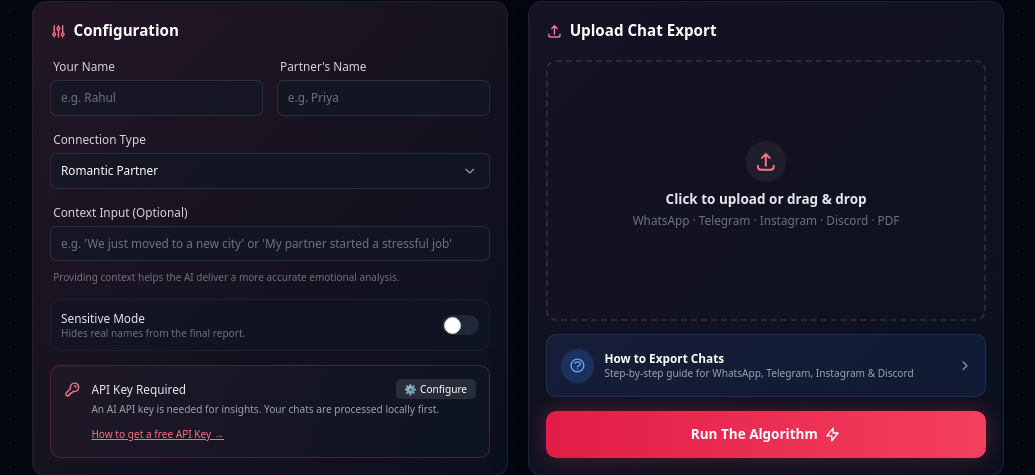
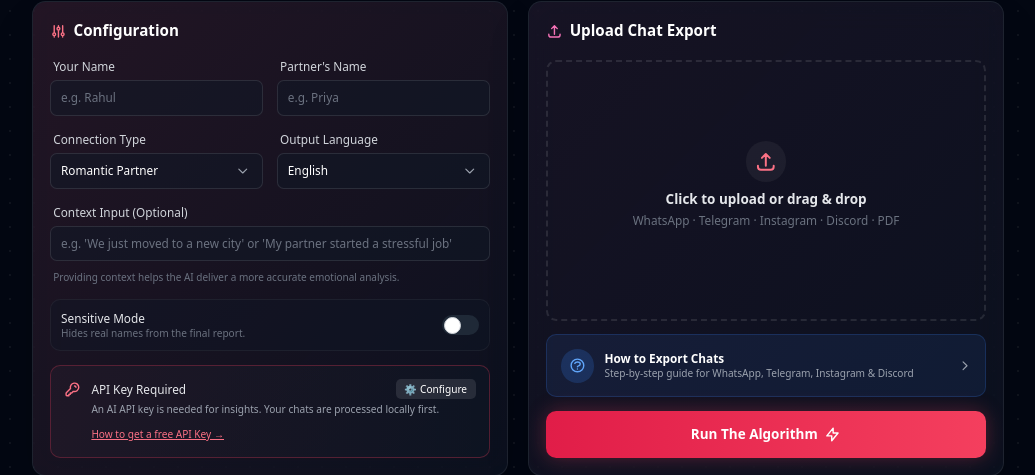
Before and after one commit to rixabhh/TheAlgorithm, a Flask app: page / in a window 1280 px wide. Shown: the part 265-740 px from the top of the page, without its empty margins (122-1157 px from the left). Run offline with Flask 3, Linux system fonts and the light colour scheme; some libraries are stand-ins or nearby versions.

Commit message:
feat: Implemented Hinglish language selection for insights.

````diff
--- a/app.py
+++ b/app.py
@@ -56,6 +56,7 @@ def process_chat():
     my_name = request.form.get('my_name', '').strip()
     partner_name = request.form.get('partner_name', '').strip()
     connection_type = request.form.get('connection_type', 'romantic').strip()
+    output_language = request.form.get('output_language', 'english').strip()
     user_context = request.form.get('user_context', '').strip()
     api_key = request.form.get('api_key', '').strip()
     hf_url = request.form.get('hf_url', '').strip()
@@ -98,7 +99,7 @@ def process_chat():
             return jsonify({'error': 'Not enough data to form weekly statistics.'}), 400
 
         # 4. LLM Generation - Pass the entire analytics payload, not just weekly stats
-        report = generate_report(provider, api_key, analytics_result, my_name, partner_name, connection_type, user_context)
+        report = generate_report(provider, api_key, analytics_result, my_name, partner_name, connection_type, user_context, output_language)
 
         # 5. Store in Global Data Store (Session cookies are limited to 4KB)
         import uuid
--- a/core/llm_service.py
+++ b/core/llm_service.py
@@ -22,7 +22,8 @@ CRITICAL TONE & VOCABULARY GUIDELINES:
 3. NEVER use phrases like "The data shows", "According to the metrics", or "The analytics indicate". Instead use phrasing like "I noticed...", "It feels like...", or "There's a beautiful pattern where...".
 4. Speak directly to '{user}' using "you", "your connection", etc. Make it deeply personal and conversational, like you're sitting with them over coffee.
 5. KEEP EXPLANATIONS SIMPLE and HUMAN. Avoid overly poetic, complicated, or complex language. Talk to them normally, as an intelligent but accessible friend would.
-6. {tone_guidelines}
+6. YOU MUST WRITE YOUR ENTIRE RESPONSE IN THE REQUESTED OUTPUT LANGUAGE: {output_language}. If it is 'hinglish', use casual internet-style Roman Hindi mixed with English (e.g. 'Aise lag raha hai ki...', 'Super chill vibe hai', etc). If it's Hindi, write in pure Devanagari Hindi script. If English, keep it English.
+7. {tone_guidelines}
 
 Output a valid JSON object with these EXACT keys:
 {{
@@ -47,7 +48,7 @@ Output a valid JSON object with these EXACT keys:
 Return raw JSON ONLY. Do not use markdown blocks like ```json.
 """
 
-def build_prompt(stats_payload: dict, my_name: str, partner_name: str, connection_type: str, user_context: str = "") -> str:
+def build_prompt(stats_payload: dict, my_name: str, partner_name: str, connection_type: str, user_context: str = "", output_language: str = "english") -> str:
     """Safely converts the statistical payload to a JSON string prompt."""
     context = {
         "user": my_name,
@@ -83,6 +84,7 @@ def build_prompt(stats_payload: dict, my_name: str, partner_name: str, connectio
         partner=partner_name,
         connection_type=connection_type,
         user_context=user_context or "None provided.",
+        output_language=output_language.upper(),
         tone_guidelines=tone_guidelines
     )
 
@@ -153,7 +155,7 @@ def call_gemini(api_key: str, sys_prompt: str, data_prompt: str) -> dict:
     content = data['candidates'][0]['content']['parts'][0]['text'].strip()
     return json.loads(content)
 
-def generate_report(provider: str, api_key: str, stats_payload: dict, my_name: str, partner_name: str, connection_type: str, user_context: str = "") -> dict:
+def generate_report(provider: str, api_key: str, stats_payload: dict, my_name: str, partner_name: str, connection_type: str, user_context: str = "", output_language: str = "english") -> dict:
     """Main entrypoint for the analytics pipeline to get LLM insights."""
     if not api_key:
         return {
@@ -163,7 +165,7 @@ def generate_report(provider: str, api_key: str, stats_payload: dict, my_name: s
             "top_shareable_snippet": "API Key not provided."
         }
 
-    sys_prompt, prompt = build_prompt(stats_payload, my_name, partner_name, connection_type, user_context)
+    sys_prompt, prompt = build_prompt(stats_payload, my_name, partner_name, connection_type, user_context, output_language)
 
     try:
         p = provider.lower()
--- a/static/js/app.js
+++ b/static/js/app.js
@@ -113,6 +113,7 @@ document.addEventListener('DOMContentLoaded', () => {
             formData.append('my_name', document.getElementById('myName').value);
             formData.append('partner_name', document.getElementById('partnerName').value);
             formData.append('connection_type', document.getElementById('connectionType').value);
+            formData.append('output_language', document.getElementById('outputLanguage').value);
             formData.append('user_context', document.getElementById('userContext')?.value || '');
 
             const isSensitive = document.getElementById('sensitiveMode')?.checked || false;
--- a/templates/index.html
+++ b/templates/index.html
@@ -145,6 +145,7 @@
                                 </div>
                             </div>
 
+                            <div class="grid grid-cols-2 gap-4">
                                 <div class="space-y-1">
                                     <label class="text-sm font-medium text-gray-300 ml-1">Connection Type</label>
                                     <div class="relative">
@@ -162,6 +163,26 @@
                                                 <path stroke-linecap="round" stroke-linejoin="round" stroke-width="2"
                                                     d="M19 9l-7 7-7-7"></path>
                                             </svg>
+                                        </div>
+                                    </div>
+                                </div>
+
+                                <div class="space-y-1">
+                                    <label class="text-sm font-medium text-gray-300 ml-1">Output Language</label>
+                                    <div class="relative">
+                                        <select id="outputLanguage"
+                                            class="w-full bg-dark-900/50 border border-white/10 rounded-lg px-3 py-2.5 text-white text-sm focus:outline-none focus:ring-2 focus:ring-brand-500/50 focus:border-brand-500 transition-all appearance-none cursor-pointer">
+                                            <option value="english" selected>English</option>
+                                            <option value="hinglish">Hinglish (WhatsApp Lang)</option>
+                                            <option value="hindi">Hindi</option>
+                                        </select>
+                                        <div
+                                            class="absolute inset-y-0 right-0 flex items-center px-4 pointer-events-none text-gray-400">
+                                            <svg class="w-4 h-4" fill="none" stroke="currentColor" viewBox="0 0 24 24">
+                                                <path stroke-linecap="round" stroke-linejoin="round" stroke-width="2"
+                                                    d="M19 9l-7 7-7-7"></path>
+                                            </svg>
+                                        </div>
                                     </div>
                                 </div>
                             </div>
````
Lines whose indentation alone changed are shown as unchanged.
